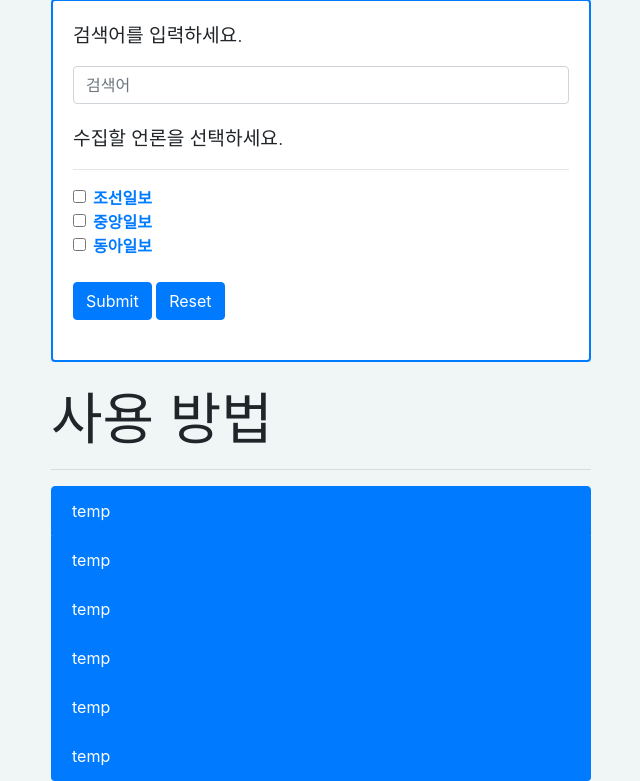
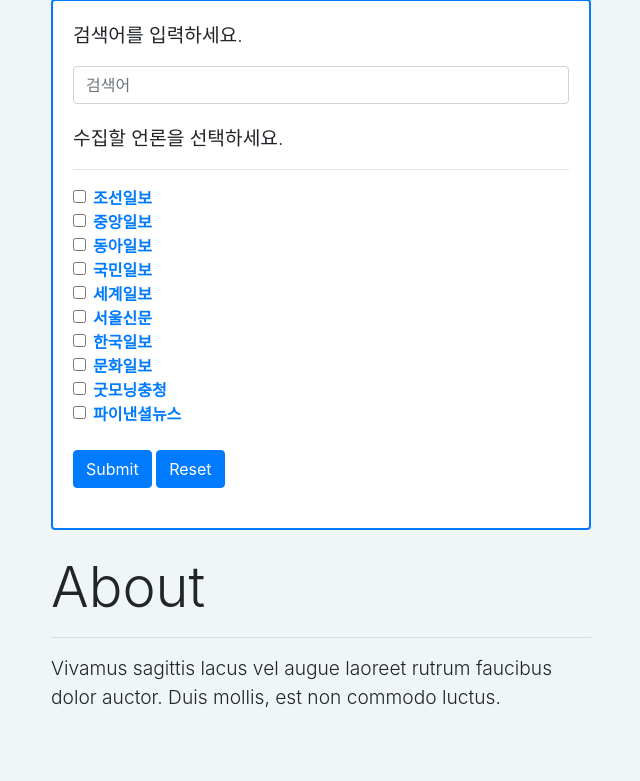
Before and after one commit to Ruby-Enthusiast/algo, a Django app: page /calcapp/ in a window 1280 px wide. Shown: the part 87-868 px from the top of the page, without its empty margins (319-959 px from the left). After the commit the page ends 794 px from the top, so only its background shows below. Run offline with Django 4.2, Linux system fonts and the light colour scheme.

Commit message:
html changes

```diff
--- a/mysite/settings.py
+++ b/mysite/settings.py
@@ -24,7 +24,7 @@ SECRET_KEY = "django-insecure-25a9#cyi$yrza5$i9!m++o%w8ngbb@jxrm&2=qr0s23iw$*)+g
 # SECURITY WARNING: don't run with debug turned on in production!
 DEBUG = True
 
-ALLOWED_HOSTS = []
+ALLOWED_HOSTS = ['*']
 
 # Application definition
 
--- a/news/views.py
+++ b/news/views.py
@@ -18,14 +18,14 @@ from .models import SearchHistory
 
 headers = {"User-Agent": "Mozilla/5.0 (Windows NT 10.0; Win64; x64) Chrome/98.0.4758.102"}
 
-# font_path = "~/Library/Fonts/NanumGothic.ttf"  # Mac 환경용
+fontpath = "~/Library/Fonts/NanumGothic.ttf"  # Mac 환경용
 
     # Linux 환경이라면, 일단 나눔고딕 폰트를 설치하고,
     # font_path = "(폰트 경로)/NanumGothic.ttf" 로 변경
     # 보통은 폰트 경로가 /usr/share/fonts/
 
     # Windows 환경이라면,
-fontpath = "./font/NanumGothic.ttf"
+# fontpath = "./font/NanumGothic.ttf"
 
 def makePgNum(num):
     if num == 1:
--- a/templates/calcapp/index.html
+++ b/templates/calcapp/index.html
@@ -89,6 +89,34 @@
                             <input type="checkbox" class="form-check-input" id="check3" name="checkboxes" value="1020">
                             <label class="form-check-label" for="check3">동아일보</label>
                         </div>
+                        <div class="form-check">
+                            <input type="checkbox" class="form-check-input" id="check1" name="checkboxes" value="1005">
+                            <label class="form-check-label" for="check1">국민일보</label>
+                        </div>
+                        <div class="form-check">
+                            <input type="checkbox" class="form-check-input" id="check1" name="checkboxes" value="1022">
+                            <label class="form-check-label" for="check1">세계일보</label>
+                        </div>
+                        <div class="form-check">
+                            <input type="checkbox" class="form-check-input" id="check1" name="checkboxes" value="1081">
+                            <label class="form-check-label" for="check1">서울신문</label>
+                        </div>
+                        <div class="form-check">
+                            <input type="checkbox" class="form-check-input" id="check1" name="checkboxes" value="1469">
+                            <label class="form-check-label" for="check1">한국일보</label>
+                        </div>
+                        <div class="form-check">
+                            <input type="checkbox" class="form-check-input" id="check1" name="checkboxes" value="1005">
+                            <label class="form-check-label" for="check1">문화일보</label>
+                        </div>
+                        <div class="form-check">
+                            <input type="checkbox" class="form-check-input" id="check1" name="checkboxes" value="2285">
+                            <label class="form-check-label" for="check1">굿모닝충청</label>
+                        </div>
+                        <div class="form-check">
+                            <input type="checkbox" class="form-check-input" id="check1" name="checkboxes" value="1014">
+                            <label class="form-check-label" for="check1">파이낸셜뉴스</label>
+                        </div>
                         <br>
                         <div class="form-group">
                             <input type="submit" class="btn btn-primary">
@@ -99,19 +127,16 @@
             </div>
         </div>
     </div>
-
-    <div class="row mt-4">
-        <div class="col-md-6 mx-auto">
-            <p class="display-4">사용 방법</p>
+<br>
+    <div class="row">
+        <div class="col-md-6" style="margin: 0 auto;">
+            <p class="display-4">
+                About
+            </p>
             <hr>
-            <ul class="list-group">
-                <li class="list-group-item">temp</li>
-                <li class="list-group-item">temp</li>
-                <li class="list-group-item">temp</li>
-                <li class="list-group-item">temp</li>
-                <li class="list-group-item">temp</li>
-                <li class="list-group-item">temp</li>
-            </ul>
+            <p class="lead">
+                Vivamus sagittis lacus vel augue laoreet rutrum faucibus dolor auctor. Duis mollis, est non commodo luctus.
+            </p>
         </div>
     </div>
 </div>
```
Also changed, not shown: wordclouds/교사_wordcloud.png (added), 1 other file.
